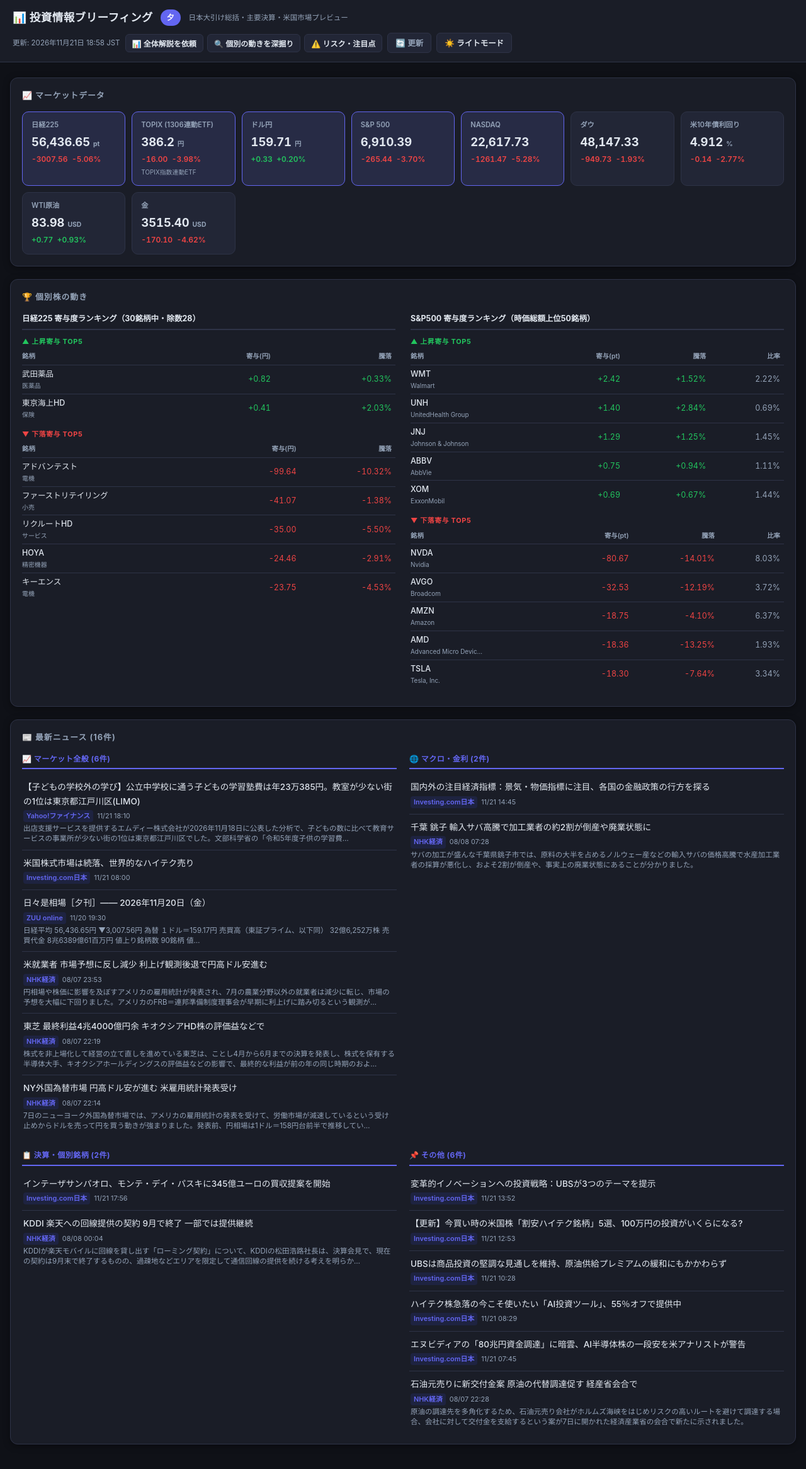
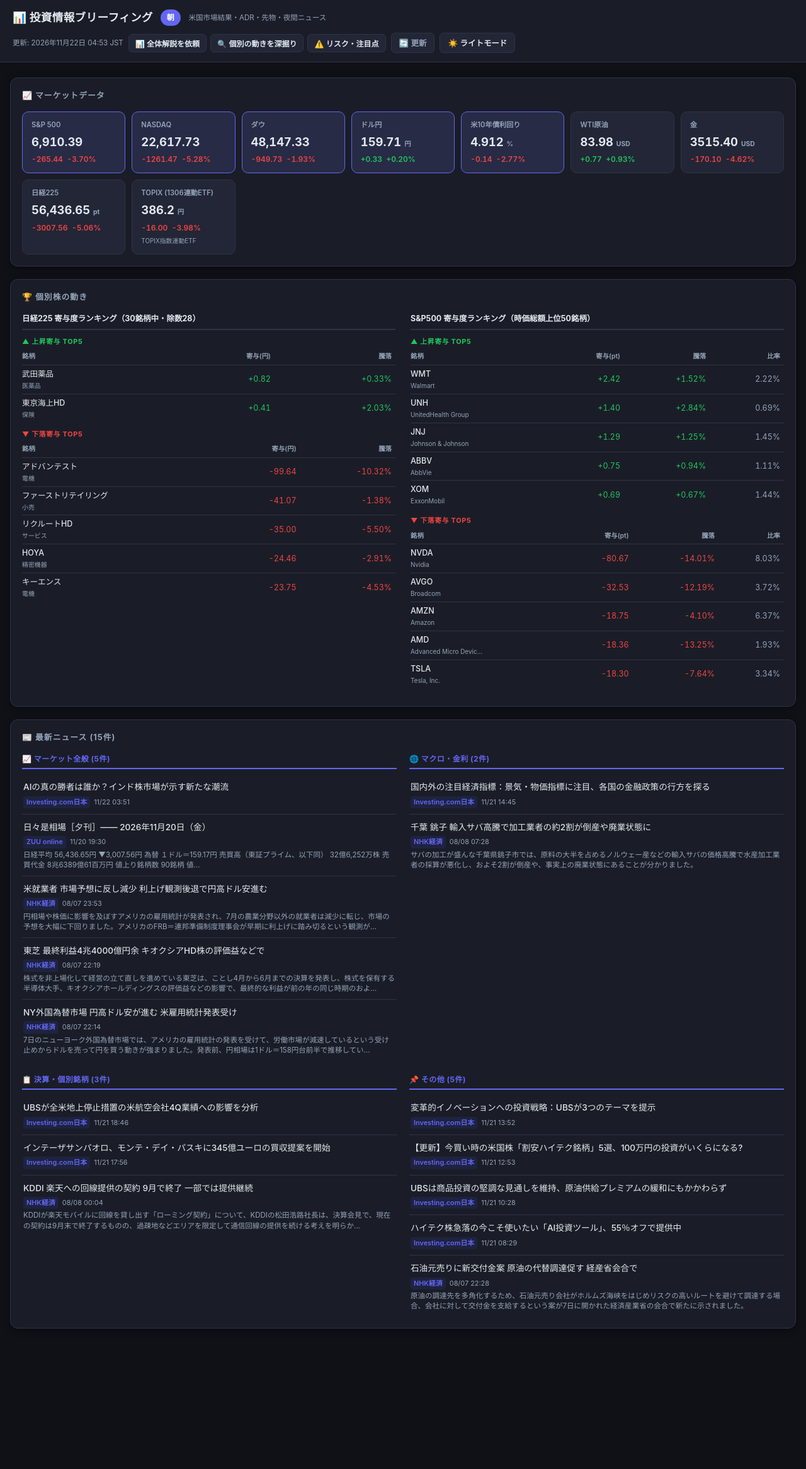
Before and after one commit to narishun0803/investment-briefing, a plain HTML site: page briefing.html in a window 1280 px wide. Shown: the whole page at 63% size. After the commit the page ends 2149 px from the top, so only its background shows below. Drawn offline with Linux system fonts and the light colour scheme.

Commit message:
📊 ブリーフィング自動更新 (44943318677) 8380af768e9f4887474b1878659704cabc1cafcd

```diff
--- a/briefing.html
+++ b/briefing.html
@@ -8,7 +8,7 @@
   <meta name="apple-mobile-web-app-status-bar-style" content="black-translucent" />
   <meta name="apple-mobile-web-app-title" content="投資ブリーフィング" />
   <link rel="apple-touch-icon" href="icon.png" />
-  <title>投資情報ブリーフィング [夕]</title>
+  <title>投資情報ブリーフィング [朝]</title>
   <style>
     :root[data-theme="dark"] {
       --bg: #0f1117;
@@ -521,11 +521,11 @@
 <header>
   <div class="header-left">
     <h1>📊 投資情報ブリーフィング</h1>
-    <span class="slot-badge">夕</span>
-    <span class="slot-desc">日本大引け総括・主要決算・米国市場プレビュー</span>
+    <span class="slot-badge">朝</span>
+    <span class="slot-desc">米国市場結果・ADR・先物・夜間ニュース</span>
   </div>
   <div class="header-right">
-    <span class="updated">更新: 2026年11月21日 18:58 JST</span>
+    <span class="updated">更新: 2026年11月22日 04:53 JST</span>
     <div class="claude-btns">
       <button class="btn-claude" onclick="copyClip('clip-overview', this)" title="全体の動きをニュースと紐付けて解説依頼">📊 全体解説を依頼</button>
       <button class="btn-claude" onclick="copyClip('clip-deep', this)" title="特に動きが大きかった指標の深掘り依頼">🔍 個別の動きを深掘り</button>
@@ -544,41 +544,6 @@
   <section class="card market-section">
     <div class="card-title">📈 マーケットデータ</div>
     <div class="market-grid">
-
-      <div class="market-tile primary">
-        <div class="tile-name">日経225</div>
-
-          <div class="tile-price">56,436.65 <span class="tile-unit">pt</span></div>
-          <div class="tile-change down">
-            -3007.56&nbsp;&nbsp;-5.06%
-          </div>
-
-
-      </div>
-
-      <div class="market-tile primary">
-        <div class="tile-name">TOPIX (1306連動ETF)</div>
-
-          <div class="tile-price">386.2 <span class="tile-unit">円</span></div>
-          <div class="tile-change down">
-            -16.00&nbsp;&nbsp;-3.98%
-          </div>
-
-
-          <div class="tile-note">TOPIX指数連動ETF</div>
-
-      </div>
-
-      <div class="market-tile primary">
-        <div class="tile-name">ドル円</div>
-
-          <div class="tile-price">159.71 <span class="tile-unit">円</span></div>
-          <div class="tile-change up">
-            +0.33&nbsp;&nbsp;+0.20%
-          </div>
-
-
-      </div>
 
       <div class="market-tile primary">
         <div class="tile-name">S&P 500</div>
@@ -602,7 +567,7 @@
 
       </div>
 
-      <div class="market-tile ">
+      <div class="market-tile primary">
         <div class="tile-name">ダウ</div>
 
           <div class="tile-price">48,147.33 <span class="tile-unit"></span></div>
@@ -613,7 +578,18 @@
 
       </div>
 
-      <div class="market-tile ">
+      <div class="market-tile primary">
+        <div class="tile-name">ドル円</div>
+
+          <div class="tile-price">159.71 <span class="tile-unit">円</span></div>
+          <div class="tile-change up">
+            +0.33&nbsp;&nbsp;+0.20%
+          </div>
+
+
+      </div>
+
+      <div class="market-tile primary">
         <div class="tile-name">米10年債利回り</div>
 
           <div class="tile-price">4.912 <span class="tile-unit">%</span></div>
@@ -643,6 +619,30 @@
             -170.10&nbsp;&nbsp;-4.62%
           </div>
 
+
+      </div>
+
+      <div class="market-tile ">
+        <div class="tile-name">日経225</div>
+
+          <div class="tile-price">56,436.65 <span class="tile-unit">pt</span></div>
+          <div class="tile-change down">
+            -3007.56&nbsp;&nbsp;-5.06%
+          </div>
+
+
+      </div>
+
+      <div class="market-tile ">
+        <div class="tile-name">TOPIX (1306連動ETF)</div>
+
+          <div class="tile-price">386.2 <span class="tile-unit">円</span></div>
+          <div class="tile-change down">
+            -16.00&nbsp;&nbsp;-3.98%
+          </div>
+
+
+          <div class="tile-note">TOPIX指数連動ETF</div>
 
       </div>
 
@@ -888,7 +888,7 @@
 
   <!-- News -->
   <section class="card news-section">
-    <div class="card-title">📰 最新ニュース (16件)</div>
+    <div class="card-title">📰 最新ニュース (15件)</div>
 
 
 
@@ -898,29 +898,16 @@
 
 
         <div class="news-group">
-          <div class="news-group-title">📈 マーケット全般 (6件)</div>
+          <div class="news-group-title">📈 マーケット全般 (5件)</div>
           <div class="news-list">
 
             <div class="news-item">
               <div class="news-title">
-                <a href="https://news.yahoo.co.jp/articles/ec0dbf811c2f448ca789cd3ad370eedd6c7768b0?source=rss" target="_blank" rel="noopener">【子どもの学校外の学び】公立中学校に通う子どもの学習塾費は年23万385円。教室が少ない街の1位は東京都江戸川区(LIMO)</a>
-              </div>
-              <div class="news-meta">
-                <span class="news-source">Yahoo!ファイナンス</span>
-                <span>11/21 18:10</span>
-              </div>
-
-              <div class="news-summary">出店支援サービスを提供するエムディー株式会社が2026年11月18日に公表した分析で、子どもの数に比べて教育サービスの事業所が少ない街の1位は東京都江戸川区でした。文部科学省の「令和5年度子供の学習費…</div>
-
-            </div>
-
-            <div class="news-item">
-              <div class="news-title">
-                <a href="https://jp.investing.com/news/stock-market-news/article-1766704" target="_blank" rel="noopener">米国株式市場は続落、世界的なハイテク売り</a>
+                <a href="https://jp.investing.com/news/stock-market-news/article-1766914" target="_blank" rel="noopener">AIの真の勝者は誰か？インド株市場が示す新たな潮流</a>
               </div>
               <div class="news-meta">
                 <span class="news-source">Investing.com日本</span>
-                <span>11/21 08:00</span>
+                <span>11/22 03:51</span>
               </div>
 
             </div>
@@ -1018,8 +1005,19 @@
 
 
         <div class="news-group">
-          <div class="news-group-title">📋 決算・個別銘柄 (2件)</div>
+          <div class="news-group-title">📋 決算・個別銘柄 (3件)</div>
           <div class="news-list">
+
+            <div class="news-item">
+              <div class="news-title">
+                <a href="https://jp.investing.com/news/stock-market-news/article-1766862" target="_blank" rel="noopener">UBSが全米地上停止措置の米航空会社4Q業績への影響を分析</a>
+              </div>
+              <div class="news-meta">
+                <span class="news-source">Investing.com日本</span>
+                <span>11/21 18:46</span>
+              </div>
+
+            </div>
 
             <div class="news-item">
               <div class="news-title">
@@ -1052,7 +1050,7 @@
 
 
         <div class="news-group">
-          <div class="news-group-title">📌 その他 (6件)</div>
+          <div class="news-group-title">📌 その他 (5件)</div>
           <div class="news-list">
 
             <div class="news-item">
@@ -1101,17 +1099,6 @@
 
             <div class="news-item">
               <div class="news-title">
-                <a href="https://jp.investing.com/news/stock-market-news/article-1766034" target="_blank" rel="noopener">エヌビディアの「80兆円資金調達」に暗雲、AI半導体株の一段安を米アナリストが警告</a>
-              </div>
-              <div class="news-meta">
-                <span class="news-source">Investing.com日本</span>
-                <span>11/21 07:45</span>
-              </div>
-
-            </div>
-
-            <div class="news-item">
-              <div class="news-title">
                 <a href="http://www3.nhk.or.jp/news/html/20260807/k10015199711000.html" target="_blank" rel="noopener">石油元売りに新交付金案 原油の代替調達促す 経産省会合で</a>
               </div>
               <div class="news-meta">
@@ -1133,20 +1120,20 @@
 </main>
 
 <!-- Hidden clipboard data -->
-<textarea id="clip-overview" readonly style="position:absolute;left:-9999px;top:0">以下は本日（2026-11-21 18:58）の投資ブリーフィング情報です。
+<textarea id="clip-overview" readonly style="position:absolute;left:-9999px;top:0">以下は本日（2026-11-22 04:53）の投資ブリーフィング情報です。
 
-【時間帯】夕（日本大引け総括・主要決算・米国市場プレビュー）
+【時間帯】朝（米国市場結果・ADR・先物・夜間ニュース）
 
 【マーケットデータ】
-- 日経225: 56,436.65 pt (-5.06%)
-- TOPIX (1306連動ETF): 386.2 円 (-3.98%)
-- ドル円: 159.71 円 (+0.20%)
 - S&P 500: 6,910.39 (-3.70%)
 - NASDAQ: 22,617.73 (-5.28%)
 - ダウ: 48,147.33 (-1.93%)
+- ドル円: 159.71 円 (+0.20%)
 - 米10年債利回り: 4.912 % (-2.77%)
 - WTI原油: 83.98 USD (+0.93%)
 - 金: 3515.40 USD (-4.62%)
+- 日経225: 56,436.65 pt (-5.06%)
+- TOPIX (1306連動ETF): 386.2 円 (-3.98%)
 
 【個別株の寄与度ランキング】
 ▼ 日経225 (上昇寄与TOP5)
@@ -1172,9 +1159,7 @@
   -18.30pt  Tesla, Inc.(TSLA)  -7.64%  wt:3.34%  [Consumer Discretionary]
 
 【関連ニュース見出し】
-- [Yahoo!ファイナンス] 【子どもの学校外の学び】公立中学校に通う子どもの学習塾費は年23万385円。教室が少ない街の1位は東京都江戸川区(LIMO) (11/21 18:10)
-  概要: 出店支援サービスを提供するエムディー株式会社が2026年11月18日に公表した分析で、子どもの数に比べて教育サービスの事業所が少ない街の1位は東京都江戸川区でした。文部科学省の「令和5年度子供の学習費
-- [Investing.com日本] 米国株式市場は続落、世界的なハイテク売り (11/21 08:00)
+- [Investing.com日本] AIの真の勝者は誰か？インド株市場が示す新たな潮流 (11/22 03:51)
 - [ZUU online] 日々是相場［夕刊］――  2026年11月20日（金） (11/20 19:30)
   概要: 日経平均 56,436.65円 ▼3,007.56円 為替 １ドル＝159.17円 売買高（東証プライム、以下同） 32億6,252万株 売買代金 8兆6389億61百万円 値上り銘柄数 90銘柄 値
 - [NHK経済] 米就業者 市場予想に反し減少 利上げ観測後退で円高ドル安進む (08/07 23:53)
@@ -1186,6 +1171,7 @@
 - [Investing.com日本] 国内外の注目経済指標：景気・物価指標に注目、各国の金融政策の行方を探る (11/21 14:45)
 - [NHK経済] 千葉 銚子 輸入サバ高騰で加工業者の約2割が倒産や廃業状態に (08/08 07:28)
   概要: サバの加工が盛んな千葉県銚子市では、原料の大半を占めるノルウェー産などの輸入サバの価格高騰で水産加工業者の採算が悪化し、およそ2割が倒産や、事実上の廃業状態にあることが分かりました。
+- [Investing.com日本] UBSが全米地上停止措置の米航空会社4Q業績への影響を分析 (11/21 18:46)
 - [Investing.com日本] インテーザサンパオロ、モンテ・デイ・パスキに345億ユーロの買収提案を開始 (11/21 17:56)
 - [NHK経済] KDDI 楽天への回線提供の契約 9月で終了 一部では提供継続 (08/08 00:04)
   概要: KDDIが楽天モバイルに回線を貸し出す「ローミング契約」について、KDDIの松田浩路社長は、決算会見で、現在の契約は9月末で終了するものの、過疎地などエリアを限定して通信回線の提供を続ける考えを明らか
@@ -1193,7 +1179,6 @@
 - [Investing.com日本] 【更新】今買い時の米国株「割安ハイテク銘柄」5選、100万円の投資がいくらになる? (11/21 12:53)
 - [Investing.com日本] UBSは商品投資の堅調な見通しを維持、原油供給プレミアムの緩和にもかかわらず (11/21 10:28)
 - [Investing.com日本] ハイテク株急落の今こそ使いたい「AI投資ツール」、55％オフで提供中 (11/21 08:29)
-- [Investing.com日本] エヌビディアの「80兆円資金調達」に暗雲、AI半導体株の一段安を米アナリストが警告 (11/21 07:45)
 - [NHK経済] 石油元売りに新交付金案 原油の代替調達促す 経産省会合で (08/07 22:28)
   概要: 原油の調達先を多角化するため、石油元売り会社がホルムズ海峡をはじめリスクの高いルートを避けて調達する場合、会社に対して交付金を支給するという案が7日に開かれた経済産業省の会合で新たに示されました。
 
@@ -1210,15 +1195,15 @@
 特に動きが大きかった指標について、その背景をニュースから推測して解説してください。
 
 【マーケットデータ】
-- 日経225: 56,436.65 pt (-5.06%)
-- TOPIX (1306連動ETF): 386.2 円 (-3.98%)
-- ドル円: 159.71 円 (+0.20%)
 - S&P 500: 6,910.39 (-3.70%)
 - NASDAQ: 22,617.73 (-5.28%)
 - ダウ: 48,147.33 (-1.93%)
+- ドル円: 159.71 円 (+0.20%)
 - 米10年債利回り: 4.912 % (-2.77%)
 - WTI原油: 83.98 USD (+0.93%)
 - 金: 3515.40 USD (-4.62%)
+- 日経225: 56,436.65 pt (-5.06%)
+- TOPIX (1306連動ETF): 386.2 円 (-3.98%)
 
 【個別株の寄与度ランキング】
 ▼ 日経225 (上昇寄与TOP5)
@@ -1244,9 +1229,7 @@
   -18.30pt  Tesla, Inc.(TSLA)  -7.64%  wt:3.34%  [Consumer Discretionary]
 
 【関連ニュース見出し】
-- [Yahoo!ファイナンス] 【子どもの学校外の学び】公立中学校に通う子どもの学習塾費は年23万385円。教室が少ない街の1位は東京都江戸川区(LIMO) (11/21 18:10)
-  概要: 出店支援サービスを提供するエムディー株式会社が2026年11月18日に公表した分析で、子どもの数に比べて教育サービスの事業所が少ない街の1位は東京都江戸川区でした。文部科学省の「令和5年度子供の学習費
-- [Investing.com日本] 米国株式市場は続落、世界的なハイテク売り (11/21 08:00)
+- [Investing.com日本] AIの真の勝者は誰か？インド株市場が示す新たな潮流 (11/22 03:51)
 - [ZUU online] 日々是相場［夕刊］――  2026年11月20日（金） (11/20 19:30)
   概要: 日経平均 56,436.65円 ▼3,007.56円 為替 １ドル＝159.17円 売買高（東証プライム、以下同） 32億6,252万株 売買代金 8兆6389億61百万円 値上り銘柄数 90銘柄 値
 - [NHK経済] 米就業者 市場予想に反し減少 利上げ観測後退で円高ドル安進む (08/07 23:53)
@@ -1258,6 +1241,7 @@
 - [Investing.com日本] 国内外の注目経済指標：景気・物価指標に注目、各国の金融政策の行方を探る (11/21 14:45)
 - [NHK経済] 千葉 銚子 輸入サバ高騰で加工業者の約2割が倒産や廃業状態に (08/08 07:28)
   概要: サバの加工が盛んな千葉県銚子市では、原料の大半を占めるノルウェー産などの輸入サバの価格高騰で水産加工業者の採算が悪化し、およそ2割が倒産や、事実上の廃業状態にあることが分かりました。
+- [Investing.com日本] UBSが全米地上停止措置の米航空会社4Q業績への影響を分析 (11/21 18:46)
 - [Investing.com日本] インテーザサンパオロ、モンテ・デイ・パスキに345億ユーロの買収提案を開始 (11/21 17:56)
 - [NHK経済] KDDI 楽天への回線提供の契約 9月で終了 一部では提供継続 (08/08 00:04)
   概要: KDDIが楽天モバイルに回線を貸し出す「ローミング契約」について、KDDIの松田浩路社長は、決算会見で、現在の契約は9月末で終了するものの、過疎地などエリアを限定して通信回線の提供を続ける考えを明らか
@@ -1265,7 +1249,6 @@
 - [Investing.com日本] 【更新】今買い時の米国株「割安ハイテク銘柄」5選、100万円の投資がいくらになる? (11/21 12:53)
 - [Investing.com日本] UBSは商品投資の堅調な見通しを維持、原油供給プレミアムの緩和にもかかわらず (11/21 10:28)
 - [Investing.com日本] ハイテク株急落の今こそ使いたい「AI投資ツール」、55％オフで提供中 (11/21 08:29)
-- [Investing.com日本] エヌビディアの「80兆円資金調達」に暗雲、AI半導体株の一段安を米アナリストが警告 (11/21 07:45)
 - [NHK経済] 石油元売りに新交付金案 原油の代替調達促す 経産省会合で (08/07 22:28)
   概要: 原油の調達先を多角化するため、石油元売り会社がホルムズ海峡をはじめリスクの高いルートを避けて調達する場合、会社に対して交付金を支給するという案が7日に開かれた経済産業省の会合で新たに示されました。
 
@@ -1276,15 +1259,15 @@
 <textarea id="clip-risk"     readonly style="position:absolute;left:-9999px;top:0">以下の情報から、投資判断において注視すべきリスクと注目点を抽出してください。
 
 【マーケットデータ】
-- 日経225: 56,436.65 pt (-5.06%)
-- TOPIX (1306連動ETF): 386.2 円 (-3.98%)
-- ドル円: 159.71 円 (+0.20%)
 - S&P 500: 6,910.39 (-3.70%)
 - NASDAQ: 22,617.73 (-5.28%)
 - ダウ: 48,147.33 (-1.93%)
+- ドル円: 159.71 円 (+0.20%)
 - 米10年債利回り: 4.912 % (-2.77%)
 - WTI原油: 83.98 USD (+0.93%)
 - 金: 3515.40 USD (-4.62%)
+- 日経225: 56,436.65 pt (-5.06%)
+- TOPIX (1306連動ETF): 386.2 円 (-3.98%)
 
 【個別株の寄与度ランキング】
 ▼ 日経225 (上昇寄与TOP5)
@@ -1310,9 +1293,7 @@
   -18.30pt  Tesla, Inc.(TSLA)  -7.64%  wt:3.34%  [Consumer Discretionary]
 
 【関連ニュース見出し】
-- [Yahoo!ファイナンス] 【子どもの学校外の学び】公立中学校に通う子どもの学習塾費は年23万385円。教室が少ない街の1位は東京都江戸川区(LIMO) (11/21 18:10)
-  概要: 出店支援サービスを提供するエムディー株式会社が2026年11月18日に公表した分析で、子どもの数に比べて教育サービスの事業所が少ない街の1位は東京都江戸川区でした。文部科学省の「令和5年度子供の学習費
-- [Investing.com日本] 米国株式市場は続落、世界的なハイテク売り (11/21 08:00)
+- [Investing.com日本] AIの真の勝者は誰か？インド株市場が示す新たな潮流 (11/22 03:51)
 - [ZUU online] 日々是相場［夕刊］――  2026年11月20日（金） (11/20 19:30)
   概要: 日経平均 56,436.65円 ▼3,007.56円 為替 １ドル＝159.17円 売買高（東証プライム、以下同） 32億6,252万株 売買代金 8兆6389億61百万円 値上り銘柄数 90銘柄 値
 - [NHK経済] 米就業者 市場予想に反し減少 利上げ観測後退で円高ドル安進む (08/07 23:53)
@@ -1324,6 +1305,7 @@
 - [Investing.com日本] 国内外の注目経済指標：景気・物価指標に注目、各国の金融政策の行方を探る (11/21 14:45)
 - [NHK経済] 千葉 銚子 輸入サバ高騰で加工業者の約2割が倒産や廃業状態に (08/08 07:28)
   概要: サバの加工が盛んな千葉県銚子市では、原料の大半を占めるノルウェー産などの輸入サバの価格高騰で水産加工業者の採算が悪化し、およそ2割が倒産や、事実上の廃業状態にあることが分かりました。
+- [Investing.com日本] UBSが全米地上停止措置の米航空会社4Q業績への影響を分析 (11/21 18:46)
 - [Investing.com日本] インテーザサンパオロ、モンテ・デイ・パスキに345億ユーロの買収提案を開始 (11/21 17:56)
 - [NHK経済] KDDI 楽天への回線提供の契約 9月で終了 一部では提供継続 (08/08 00:04)
   概要: KDDIが楽天モバイルに回線を貸し出す「ローミング契約」について、KDDIの松田浩路社長は、決算会見で、現在の契約は9月末で終了するものの、過疎地などエリアを限定して通信回線の提供を続ける考えを明らか
@@ -1331,7 +1313,6 @@
 - [Investing.com日本] 【更新】今買い時の米国株「割安ハイテク銘柄」5選、100万円の投資がいくらになる? (11/21 12:53)
 - [Investing.com日本] UBSは商品投資の堅調な見通しを維持、原油供給プレミアムの緩和にもかかわらず (11/21 10:28)
 - [Investing.com日本] ハイテク株急落の今こそ使いたい「AI投資ツール」、55％オフで提供中 (11/21 08:29)
-- [Investing.com日本] エヌビディアの「80兆円資金調達」に暗雲、AI半導体株の一段安を米アナリストが警告 (11/21 07:45)
 - [NHK経済] 石油元売りに新交付金案 原油の代替調達促す 経産省会合で (08/07 22:28)
   概要: 原油の調達先を多角化するため、石油元売り会社がホルムズ海峡をはじめリスクの高いルートを避けて調達する場合、会社に対して交付金を支給するという案が7日に開かれた経済産業省の会合で新たに示されました。
 
```
